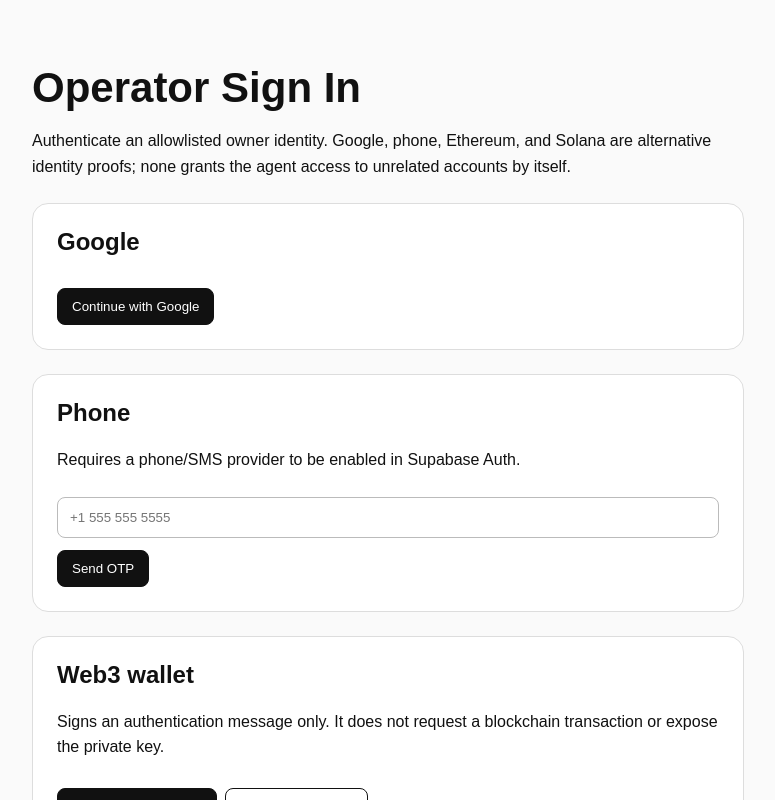
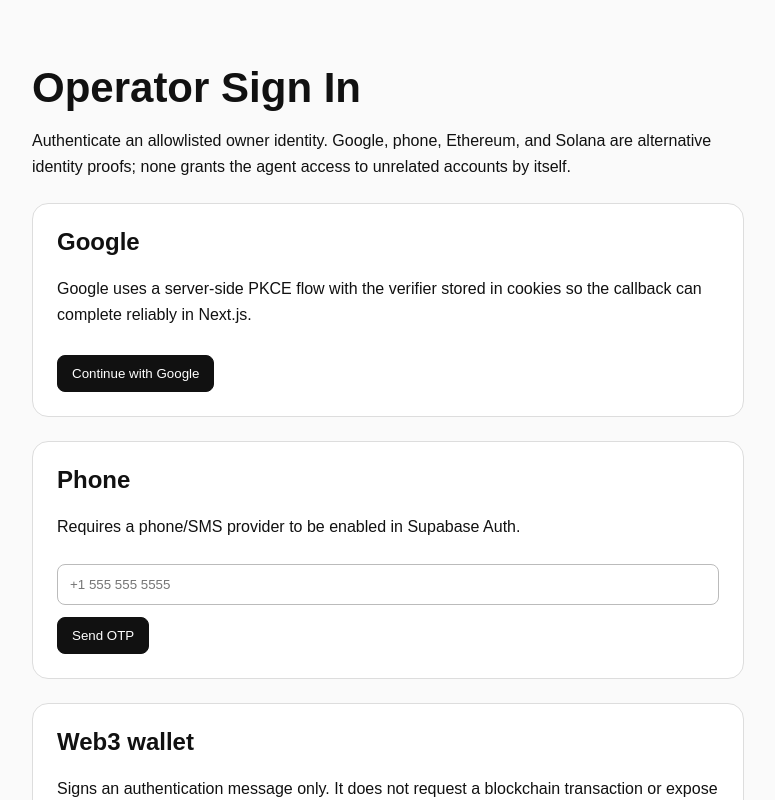
Before and after one commit to scarryhott/ratemyface, a Next.js app: page /operator/login in a window 1280 px wide. Shown: the top 800 px of the page, without its empty margins (252-1027 px from the left). Built offline with nearby package versions, Linux system fonts and the light colour scheme.

Commit message:
Route Google OAuth through server PKCE cookies

```diff
--- a/app/operator/login/page.tsx
+++ b/app/operator/login/page.tsx
@@ -7,7 +7,7 @@ function browserClient() {
   const url = process.env.NEXT_PUBLIC_SUPABASE_URL || "";
   const key = process.env.NEXT_PUBLIC_SUPABASE_PUBLISHABLE_KEY || process.env.NEXT_PUBLIC_SUPABASE_ANON_KEY || "";
   if (!url || !key) throw new Error("Supabase browser authentication is not configured.");
-  return createClient(url, key, { auth:{ flowType:"pkce", persistSession:true, detectSessionInUrl:true } });
+  return createClient(url, key, { auth:{ persistSession:true, detectSessionInUrl:false } });
 }
 
 export default function OperatorLoginPage() {
@@ -27,7 +27,12 @@ export default function OperatorLoginPage() {
 
   async function run(fn:()=>Promise<void>){setLoading(true);setError("");setMessage("");try{await fn();}catch(e){setError(e instanceof Error?e.message:String(e));}finally{setLoading(false);}}
 
-  async function google(){await run(async()=>{const supabase=browserClient();const redirectTo=`${window.location.origin}/auth/complete?next=/operator`;const {error}=await supabase.auth.signInWithOAuth({provider:"google",options:{redirectTo}});if(error)throw error;});}
+  function google(){
+    setLoading(true);
+    setError("");
+    window.location.assign("/auth/google?next=/operator");
+  }
+
   async function sendOtp(){await run(async()=>{if(!phone.trim())throw new Error("Enter your owner phone number in international format, for example +1…");const supabase=browserClient();const {error}=await supabase.auth.signInWithOtp({phone:phone.trim()});if(error)throw error;setOtpSent(true);setMessage("OTP sent. Enter the code from your phone.");});}
   async function verifyOtp(){await run(async()=>{const supabase=browserClient();const {data,error}=await supabase.auth.verifyOtp({phone:phone.trim(),token:otp.trim(),type:"sms"});if(error)throw error;if(!data.session?.access_token)throw new Error("Phone verification did not return a session.");await bridge(data.session.access_token);});}
   async function web3(chain:"ethereum"|"solana"){
@@ -43,12 +48,16 @@ export default function OperatorLoginPage() {
     });
   }
 
-  useEffect(()=>{const params=new URLSearchParams(window.location.search);if(params.get("provider")==="google")void google();/* one-shot */},[]);
+  useEffect(()=>{
+    const params=new URLSearchParams(window.location.search);
+    const authError=params.get("auth_error");
+    if(authError)setError(authError);
+  },[]);
 
   return <main>
     <h1>Operator Sign In</h1>
     <p>Authenticate an allowlisted owner identity. Google, phone, Ethereum, and Solana are alternative identity proofs; none grants the agent access to unrelated accounts by itself.</p>
-    <div className="card"><h2 style={{marginTop:0}}>Google</h2><button onClick={google} disabled={loading} style={buttonStyle}>Continue with Google</button></div>
+    <div className="card"><h2 style={{marginTop:0}}>Google</h2><p>Google uses a server-side PKCE flow with the verifier stored in cookies so the callback can complete reliably in Next.js.</p><button onClick={google} disabled={loading} style={buttonStyle}>Continue with Google</button></div>
     <div className="card"><h2 style={{marginTop:0}}>Phone</h2><p>Requires a phone/SMS provider to be enabled in Supabase Auth.</p><input value={phone} onChange={(e)=>setPhone(e.target.value)} placeholder="+1 555 555 5555" autoComplete="tel" style={inputStyle}/>{!otpSent?<button onClick={sendOtp} disabled={loading} style={buttonStyle}>Send OTP</button>:<><input value={otp} onChange={(e)=>setOtp(e.target.value)} placeholder="6-digit code" inputMode="numeric" autoComplete="one-time-code" style={inputStyle}/><button onClick={verifyOtp} disabled={loading} style={buttonStyle}>Verify phone</button></>}</div>
     <div className="card"><h2 style={{marginTop:0}}>Web3 wallet</h2><p>Signs an authentication message only. It does not request a blockchain transaction or expose the private key.</p><div style={{display:"flex",gap:8,flexWrap:"wrap"}}><button onClick={()=>web3("ethereum")} disabled={loading} style={buttonStyle}>Sign in with Ethereum</button><button onClick={()=>web3("solana")} disabled={loading} style={secondaryButtonStyle}>Sign in with Solana</button></div></div>
     {message&&<div className="card"><strong>{message}</strong></div>}{error&&<div className="card" style={{borderColor:"#b42318"}}><strong>Sign-in error:</strong> {error}</div>}
```
